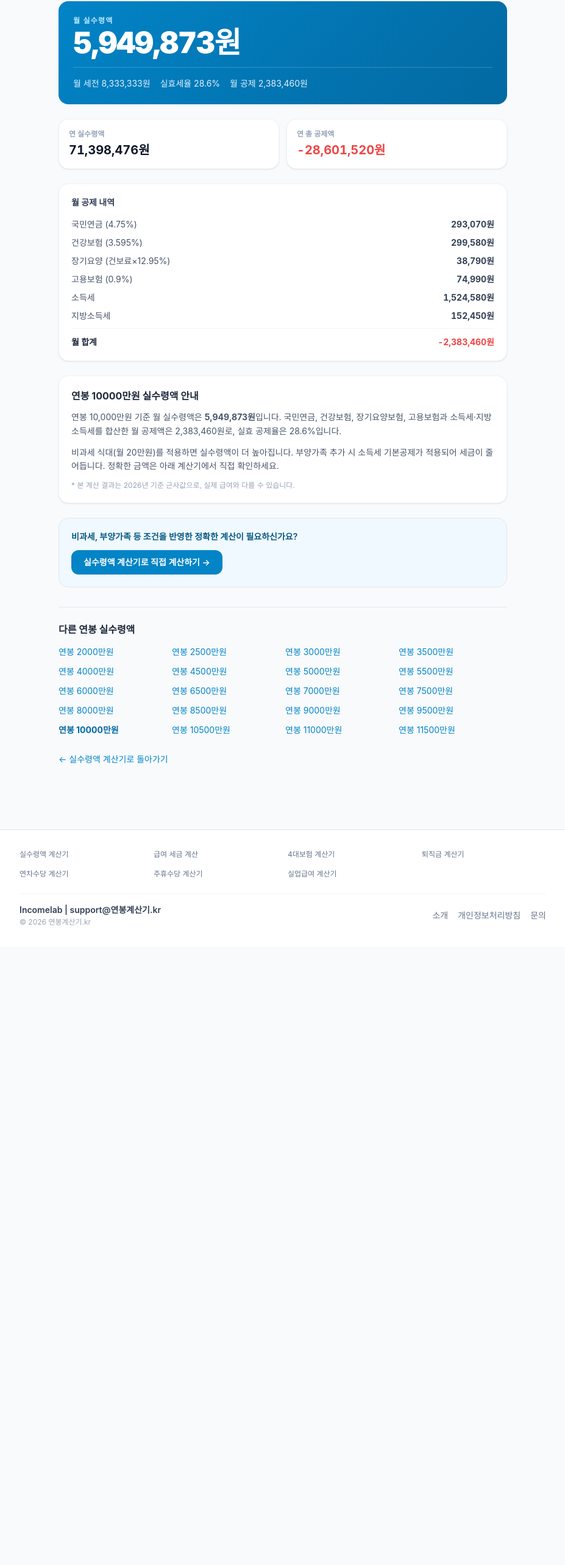
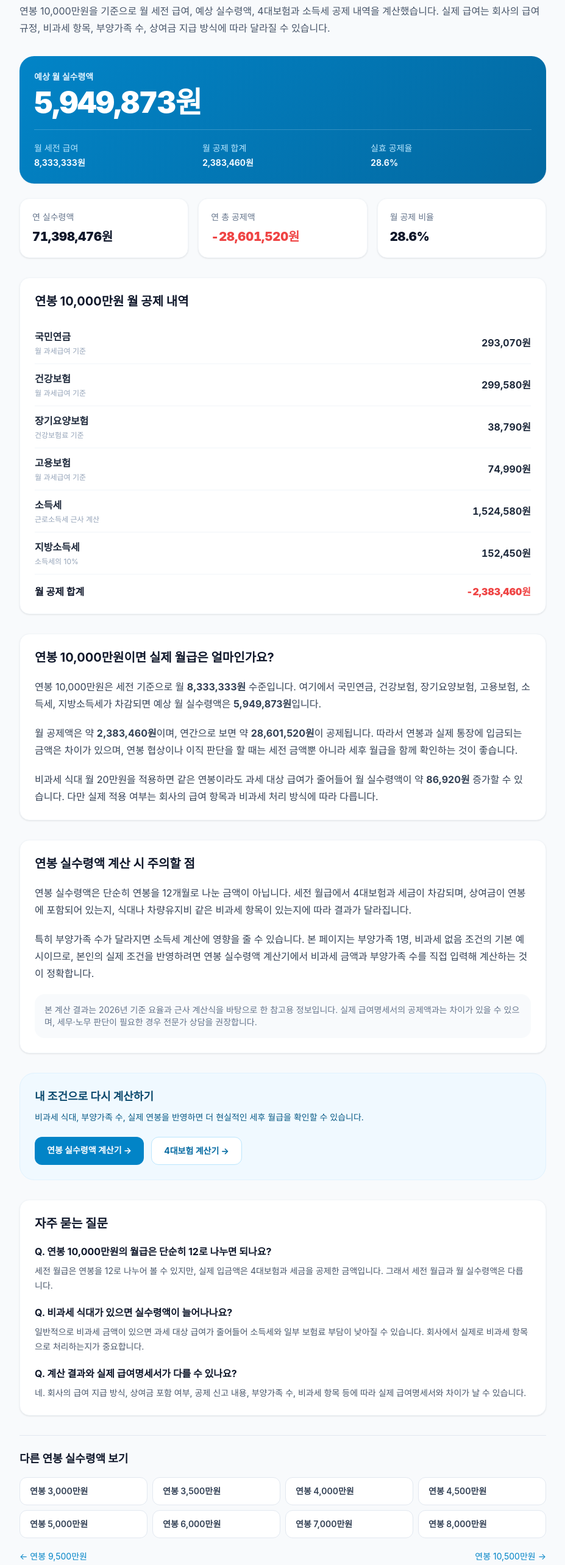
Before and after one commit to YG-coder/salary-calculator, a Next.js app: page /salary/10000 in a window 1280 px wide. Shown: the part 231-2797 px from the top of the page at 61% size, without its empty margins (176-1103 px from the left). Before the commit the page ends 1783 px from the top, so only its background shows below. Built offline with nearby package versions, Linux system fonts and the light colour scheme; a web font is replaced by a local one.

Commit message:
feat: enhance salary detail seo pages

```diff
--- a/src/app/salary/[amount]/page.tsx
+++ b/src/app/salary/[amount]/page.tsx
@@ -1,45 +1,104 @@
 /**
  * src/app/salary/[amount]/page.tsx
- * 연봉별 실수령액 정적 페이지
+ * 연봉별 실수령액 정적 SEO 페이지
  */
 
 import type { Metadata } from 'next'
 import Link from 'next/link'
+import { notFound } from 'next/navigation'
 import { calculateSalary, formatKRW } from '@/lib/salary'
-import { SITE_NAME, TAX_YEAR } from '@/lib/constants'
+import { SITE_URL, SITE_NAME, TAX_YEAR } from '@/lib/constants'
+
+type PageProps = {
+  params: Promise<{
+    amount: string
+  }>
+}
+
+const SALARY_AMOUNTS = Array.from(
+    { length: Math.floor((15000 - 2000) / 500) + 1 },
+    (_, i) => 2000 + i * 500,
+)
+
+function parseAmount(value: string) {
+  const parsed = Number(value)
+
+  if (!Number.isInteger(parsed)) return null
+  if (parsed < 2000 || parsed > 15000) return null
+  if (parsed % 500 !== 0) return null
+
+  return parsed
+}
 
 export async function generateStaticParams() {
-  const list = []
-  for (let i = 2000; i <= 15000; i += 500) {
-    list.push({ amount: String(i) })
-  }
-  return list
+  return SALARY_AMOUNTS.map((amount) => ({
+    amount: String(amount),
+  }))
 }
 
 export async function generateMetadata({
                                          params,
-}: {
-  params: Promise<{ amount: string }>
-}): Promise<Metadata> {
+                                       }: PageProps): Promise<Metadata> {
   const { amount } = await params
-  const parsed = parseInt(amount, 10)
-  if (isNaN(parsed)) return {}
+  const parsed = parseAmount(amount)
+
+  if (!parsed) {
     return {
-    title: `연봉 ${parsed}만원 실수령액 ${TAX_YEAR} | ${SITE_NAME}`,
-    description: `연봉 ${parsed}만원 월 실수령액 및 4대보험·소득세 공제 내역. ${TAX_YEAR}년 기준.`,
+      title: `연봉 실수령액 계산기 | ${SITE_NAME}`,
     }
   }
 
-export default async function SalaryDetailPage({
-  params,
-}: {
-  params: Promise<{ amount: string }>
-}) {
+  const annual = parsed * 10_000
+  const result = calculateSalary({
+    annualSalary: annual,
+    nonTaxable: 0,
+    dependents: 1,
+  })
+
+  const title = `연봉 ${parsed.toLocaleString()}만원 실수령액 | ${TAX_YEAR}년 세후 월급`
+  const description = `연봉 ${parsed.toLocaleString()}만원 기준 월 실수령액은 약 ${formatKRW(
+      result.monthlyNet,
+  )}입니다. 4대보험, 소득세, 지방소득세 공제 내역과 세전·세후 차이를 확인하세요.`
+
+  const url = `${SITE_URL}/salary/${parsed}`
+
+  return {
+    title,
+    description,
+    alternates: {
+      canonical: url,
+    },
+    openGraph: {
+      type: 'article',
+      locale: 'ko_KR',
+      url,
+      siteName: SITE_NAME,
+      title,
+      description,
+      images: [
+        {
+          url: `${SITE_URL}/og-image.png`,
+          width: 1200,
+          height: 630,
+          alt: `${SITE_NAME} 연봉 ${parsed}만원 실수령액`,
+        },
+      ],
+    },
+    twitter: {
+      card: 'summary_large_image',
+      title,
+      description,
+      images: [`${SITE_URL}/og-image.png`],
+    },
+  }
+}
+
+export default async function SalaryDetailPage({ params }: PageProps) {
   const { amount } = await params
-  const parsed = parseInt(amount, 10)
+  const parsed = parseAmount(amount)
 
-  if (isNaN(parsed)) {
-    return <div className="p-10">잘못된 접근입니다.</div>
+  if (!parsed) {
+    notFound()
   }
 
   const annual = parsed * 10_000
@@ -51,136 +110,333 @@ export default async function SalaryDetailPage({
   })
 
   const deductionRate = ((result.annualDeduction / annual) * 100).toFixed(1)
+  const monthlyDeductionRate = (
+      (result.breakdown.totalDeduction / result.monthlyGross) *
+      100
+  ).toFixed(1)
+
+  const withMealAllowance = calculateSalary({
+    annualSalary: annual,
+    nonTaxable: 200_000,
+    dependents: 1,
+  })
+
+  const mealAllowanceDiff = withMealAllowance.monthlyNet - result.monthlyNet
+
+  const prevAmount = SALARY_AMOUNTS.includes(parsed - 500)
+      ? parsed - 500
+      : null
+
+  const nextAmount = SALARY_AMOUNTS.includes(parsed + 500)
+      ? parsed + 500
+      : null
 
   const breakdownRows = [
-    { label: '국민연금 (4.75%)', value: formatKRW(result.breakdown.nationalPension) },
-    { label: '건강보험 (3.595%)', value: formatKRW(result.breakdown.healthInsurance) },
-    { label: '장기요양 (건보료×12.95%)', value: formatKRW(result.breakdown.longTermCare) },
-    { label: '고용보험 (0.9%)', value: formatKRW(result.breakdown.employment) },
-    { label: '소득세', value: formatKRW(result.breakdown.incomeTax) },
-    { label: '지방소득세', value: formatKRW(result.breakdown.localTax) },
+    {
+      label: '국민연금',
+      desc: '월 과세급여 기준',
+      value: result.breakdown.nationalPension,
+    },
+    {
+      label: '건강보험',
+      desc: '월 과세급여 기준',
+      value: result.breakdown.healthInsurance,
+    },
+    {
+      label: '장기요양보험',
+      desc: '건강보험료 기준',
+      value: result.breakdown.longTermCare,
+    },
+    {
+      label: '고용보험',
+      desc: '월 과세급여 기준',
+      value: result.breakdown.employment,
+    },
+    {
+      label: '소득세',
+      desc: '근로소득세 근사 계산',
+      value: result.breakdown.incomeTax,
+    },
+    {
+      label: '지방소득세',
+      desc: '소득세의 10%',
+      value: result.breakdown.localTax,
+    },
   ]
 
+  const relatedAmounts = [3000, 3500, 4000, 4500, 5000, 6000, 7000, 8000].filter(
+      (value) => value !== parsed,
+  )
+
   return (
-    <main className="max-w-3xl mx-auto px-4 py-10">
-      <nav className="text-sm text-slate-400 mb-6">
-        <Link href="/" className="hover:text-brand-600 transition-colors">홈</Link>
+      <main className="mx-auto max-w-4xl px-4 py-10">
+        <nav className="mb-6 text-sm text-slate-400">
+          <Link href="/" className="hover:text-brand-600">
+            홈
+          </Link>
           <span className="mx-2">›</span>
-        <Link href="/salary-calculator" className="hover:text-brand-600 transition-colors">실수령액 계산기</Link>
+          <Link href="/salary-calculator" className="hover:text-brand-600">
+            연봉 실수령액 계산기
+          </Link>
           <span className="mx-2">›</span>
-        <span className="text-slate-600">연봉 {parsed}만원</span>
+          <span className="text-slate-600">연봉 {parsed.toLocaleString()}만원</span>
         </nav>
 
-      <h1 className="text-2xl sm:text-3xl font-bold mb-2">
+        <section className="mb-8">
+          <p className="mb-3 inline-flex rounded-full bg-brand-50 px-3 py-1 text-xs font-semibold text-brand-700">
+            {TAX_YEAR}년 기준 · 부양가족 1명 · 비과세 없음
+          </p>
+
+          <h1 className="text-3xl font-black tracking-tight text-slate-950 sm:text-4xl">
             연봉 {parsed.toLocaleString()}만원 실수령액
           </h1>
-      <p className="text-slate-500 mb-6">{TAX_YEAR}년 기준 · 부양가족 1명(본인) · 비과세 없음</p>
 
-      {/* 메인 결과 */}
-      <div
-        className="rounded-2xl p-6 text-white mb-6"
-        style={{ background: 'linear-gradient(135deg, #0284c7 0%, #0369a1 100%)' }}
-      >
-        <p className="text-sky-200 text-xs font-semibold uppercase tracking-widest mb-1">월 실수령액</p>
-        <p className="text-4xl sm:text-5xl font-black tracking-tight tabular-nums leading-none">
-          {formatKRW(result.monthlyNet)}
-        </p>
-        <div className="mt-4 pt-4 border-t border-white/20 flex flex-wrap gap-x-4 gap-y-1 text-sm text-sky-100">
-          <span>월 세전 {formatKRW(result.monthlyGross)}</span>
-          <span>실효세율 {deductionRate}%</span>
-          <span>월 공제 {formatKRW(result.breakdown.totalDeduction)}</span>
-        </div>
-      </div>
-
-      {/* 연간 요약 */}
-      <div className="grid grid-cols-2 gap-3 mb-6">
-        <div className="card p-4">
-          <p className="text-xs font-semibold text-slate-400 mb-1">연 실수령액</p>
-          <p className="text-xl font-bold text-slate-900 tabular-nums">{formatKRW(result.annualNet)}</p>
-        </div>
-        <div className="card p-4">
-          <p className="text-xs font-semibold text-slate-400 mb-1">연 총 공제액</p>
-          <p className="text-xl font-bold text-red-500 tabular-nums">-{formatKRW(result.annualDeduction)}</p>
-        </div>
-      </div>
-
-      {/* 월 공제 내역 */}
-      <div className="card p-5 mb-6">
-        <h2 className="text-sm font-bold text-slate-700 mb-4">월 공제 내역</h2>
-        <ul className="space-y-2.5">
-          {breakdownRows.map((row) => (
-            <li key={row.label} className="flex items-center justify-between">
-              <span className="text-sm text-slate-600">{row.label}</span>
-              <span className="text-sm font-bold text-slate-700 tabular-nums">{row.value}</span>
-            </li>
-          ))}
-          <li className="flex items-center justify-between pt-3 border-t border-slate-100">
-            <span className="text-sm font-bold text-slate-800">월 합계</span>
-            <span className="text-sm font-bold text-red-500 tabular-nums">
-              -{formatKRW(result.breakdown.totalDeduction)}
-            </span>
-          </li>
-        </ul>
-      </div>
-
-      {/* 설명 */}
-      <section className="card p-5 mb-6 space-y-3">
-        <h2 className="text-base font-bold text-slate-800">연봉 {parsed}만원 실수령액 안내</h2>
-        <p className="text-sm text-slate-600 leading-relaxed">
-          연봉 {parsed.toLocaleString()}만원 기준 월 실수령액은 <strong>{formatKRW(result.monthlyNet)}</strong>입니다.
-          국민연금, 건강보험, 장기요양보험, 고용보험과 소득세·지방소득세를 합산한 월 공제액은{' '}
-          {formatKRW(result.breakdown.totalDeduction)}로, 실효 공제율은 {deductionRate}%입니다.
-        </p>
-        <p className="text-sm text-slate-600 leading-relaxed">
-          비과세 식대(월 20만원)를 적용하면 실수령액이 더 높아집니다.
-          부양가족 추가 시 소득세 기본공제가 적용되어 세금이 줄어듭니다.
-          정확한 금액은 아래 계산기에서 직접 확인하세요.
-        </p>
-        <p className="text-xs text-slate-400">
-          * 본 계산 결과는 {TAX_YEAR}년 기준 근사값으로, 실제 급여와 다를 수 있습니다.
+          <p className="mt-4 text-base leading-7 text-slate-600">
+            연봉 {parsed.toLocaleString()}만원을 기준으로 월 세전 급여, 예상
+            실수령액, 4대보험과 소득세 공제 내역을 계산했습니다. 실제 급여는
+            회사의 급여 규정, 비과세 항목, 부양가족 수, 상여금 지급 방식에 따라
+            달라질 수 있습니다.
           </p>
         </section>
 
-      {/* CTA */}
-      <div className="rounded-2xl border bg-brand-50 p-5 mb-8">
-        <p className="text-sm font-semibold text-brand-800 mb-3">
-          비과세, 부양가족 등 조건을 반영한 정확한 계산이 필요하신가요?
+        <section
+            className="mb-6 rounded-3xl p-6 text-white shadow-sm"
+            style={{
+              background: 'linear-gradient(135deg, #0284c7 0%, #0369a1 100%)',
+            }}
+        >
+          <p className="mb-2 text-sm font-semibold text-sky-100">예상 월 실수령액</p>
+          <p className="text-4xl font-black tracking-tight tabular-nums sm:text-5xl">
+            {formatKRW(result.monthlyNet)}
           </p>
+
+          <div className="mt-5 grid gap-3 border-t border-white/20 pt-5 text-sm text-sky-50 sm:grid-cols-3">
+            <div>
+              <p className="text-sky-200">월 세전 급여</p>
+              <p className="mt-1 font-bold tabular-nums">
+                {formatKRW(result.monthlyGross)}
+              </p>
+            </div>
+            <div>
+              <p className="text-sky-200">월 공제 합계</p>
+              <p className="mt-1 font-bold tabular-nums">
+                {formatKRW(result.breakdown.totalDeduction)}
+              </p>
+            </div>
+            <div>
+              <p className="text-sky-200">실효 공제율</p>
+              <p className="mt-1 font-bold tabular-nums">{deductionRate}%</p>
+            </div>
+          </div>
+        </section>
+
+        <section className="mb-8 grid gap-4 sm:grid-cols-3">
+          <div className="card p-5">
+            <p className="text-sm text-slate-500">연 실수령액</p>
+            <p className="mt-2 text-xl font-black text-slate-900 tabular-nums">
+              {formatKRW(result.annualNet)}
+            </p>
+          </div>
+
+          <div className="card p-5">
+            <p className="text-sm text-slate-500">연 총 공제액</p>
+            <p className="mt-2 text-xl font-black text-red-500 tabular-nums">
+              -{formatKRW(result.annualDeduction)}
+            </p>
+          </div>
+
+          <div className="card p-5">
+            <p className="text-sm text-slate-500">월 공제 비율</p>
+            <p className="mt-2 text-xl font-black text-slate-900 tabular-nums">
+              {monthlyDeductionRate}%
+            </p>
+          </div>
+        </section>
+
+        <section className="card mb-8 p-6">
+          <h2 className="text-xl font-bold text-slate-900">
+            연봉 {parsed.toLocaleString()}만원 월 공제 내역
+          </h2>
+
+          <ul className="mt-5 divide-y divide-slate-100">
+            {breakdownRows.map((row) => (
+                <li
+                    key={row.label}
+                    className="flex items-center justify-between gap-4 py-3"
+                >
+                  <div>
+                    <p className="font-semibold text-slate-800">{row.label}</p>
+                    <p className="mt-1 text-xs text-slate-400">{row.desc}</p>
+                  </div>
+                  <p className="font-bold text-slate-800 tabular-nums">
+                    {formatKRW(row.value)}
+                  </p>
+                </li>
+            ))}
+
+            <li className="flex items-center justify-between gap-4 pt-4">
+              <p className="font-bold text-slate-900">월 공제 합계</p>
+              <p className="font-black text-red-500 tabular-nums">
+                -{formatKRW(result.breakdown.totalDeduction)}
+              </p>
+            </li>
+          </ul>
+        </section>
+
+        <section className="card mb-8 space-y-5 p-6 leading-7 text-slate-700">
+          <h2 className="text-xl font-bold text-slate-900">
+            연봉 {parsed.toLocaleString()}만원이면 실제 월급은 얼마인가요?
+          </h2>
+
+          <p>
+            연봉 {parsed.toLocaleString()}만원은 세전 기준으로 월{' '}
+            <strong>{formatKRW(result.monthlyGross)}</strong> 수준입니다. 여기에서
+            국민연금, 건강보험, 장기요양보험, 고용보험, 소득세, 지방소득세가
+            차감되면 예상 월 실수령액은{' '}
+            <strong>{formatKRW(result.monthlyNet)}</strong>입니다.
+          </p>
+
+          <p>
+            월 공제액은 약{' '}
+            <strong>{formatKRW(result.breakdown.totalDeduction)}</strong>이며,
+            연간으로 보면 약 <strong>{formatKRW(result.annualDeduction)}</strong>이
+            공제됩니다. 따라서 연봉과 실제 통장에 입금되는 금액은 차이가 있으며,
+            연봉 협상이나 이직 판단을 할 때는 세전 금액뿐 아니라 세후 월급을 함께
+            확인하는 것이 좋습니다.
+          </p>
+
+          <p>
+            비과세 식대 월 20만원을 적용하면 같은 연봉이라도 과세 대상 급여가
+            줄어들어 월 실수령액이 약{' '}
+            <strong>{formatKRW(mealAllowanceDiff)}</strong> 증가할 수 있습니다.
+            다만 실제 적용 여부는 회사의 급여 항목과 비과세 처리 방식에 따라
+            다릅니다.
+          </p>
+        </section>
+
+        <section className="card mb-8 space-y-5 p-6 leading-7 text-slate-700">
+          <h2 className="text-xl font-bold text-slate-900">
+            연봉 실수령액 계산 시 주의할 점
+          </h2>
+
+          <p>
+            연봉 실수령액은 단순히 연봉을 12개월로 나눈 금액이 아닙니다. 세전
+            월급에서 4대보험과 세금이 차감되며, 상여금이 연봉에 포함되어 있는지,
+            식대나 차량유지비 같은 비과세 항목이 있는지에 따라 결과가 달라집니다.
+          </p>
+
+          <p>
+            특히 부양가족 수가 달라지면 소득세 계산에 영향을 줄 수 있습니다.
+            본 페이지는 부양가족 1명, 비과세 없음 조건의 기본 예시이므로, 본인의
+            실제 조건을 반영하려면 연봉 실수령액 계산기에서 비과세 금액과
+            부양가족 수를 직접 입력해 계산하는 것이 정확합니다.
+          </p>
+
+          <p className="rounded-2xl bg-slate-50 p-4 text-sm text-slate-500">
+            본 계산 결과는 {TAX_YEAR}년 기준 요율과 근사 계산식을 바탕으로 한
+            참고용 정보입니다. 실제 급여명세서의 공제액과는 차이가 있을 수 있으며,
+            세무·노무 판단이 필요한 경우 전문가 상담을 권장합니다.
+          </p>
+        </section>
+
+        <section className="mb-8 rounded-3xl border border-brand-100 bg-brand-50 p-6">
+          <h2 className="text-lg font-bold text-brand-900">
+            내 조건으로 다시 계산하기
+          </h2>
+          <p className="mt-2 text-sm leading-6 text-brand-800">
+            비과세 식대, 부양가족 수, 실제 연봉을 반영하면 더 현실적인 세후 월급을
+            확인할 수 있습니다.
+          </p>
+
+          <div className="mt-5 flex flex-wrap gap-3">
             <Link
                 href="/salary-calculator"
-          className="inline-flex rounded-xl bg-brand-600 px-5 py-2.5 text-sm font-semibold text-white hover:bg-brand-700 transition-colors"
+                className="rounded-xl bg-brand-600 px-5 py-3 text-sm font-bold text-white hover:bg-brand-700"
             >
-          실수령액 계산기로 직접 계산하기 →
+              연봉 실수령액 계산기 →
+            </Link>
+
+            <Link
+                href="/social-insurance-calculator"
+                className="rounded-xl border border-brand-200 bg-white px-5 py-3 text-sm font-bold text-brand-700 hover:bg-brand-50"
+            >
+              4대보험 계산기 →
             </Link>
           </div>
+        </section>
 
-      {/* 다른 연봉 */}
-      <div className="border-t pt-6">
-        <h2 className="text-base font-bold mb-3 text-slate-800">다른 연봉 실수령액</h2>
-        <ul className="grid grid-cols-2 sm:grid-cols-4 gap-2">
-          {Array.from({ length: 20 }, (_, i) => {
-            const val = 2000 + i * 500
-            return (
-              <li key={val}>
-                <Link
-                  href={`/salary/${val}`}
-                  className={`text-sm transition-colors ${
-                    val === parsed ? 'font-bold text-brand-700' : 'text-brand-600 hover:underline'
-                  }`}
-                >
-                  연봉 {val}만원
-                </Link>
-              </li>
-            )
-          })}
-        </ul>
+        <section className="card mb-8 p-6">
+          <h2 className="text-xl font-bold text-slate-900">자주 묻는 질문</h2>
+
+          <div className="mt-5 space-y-5">
+            <div>
+              <h3 className="font-bold text-slate-900">
+                Q. 연봉 {parsed.toLocaleString()}만원의 월급은 단순히 12로 나누면 되나요?
+              </h3>
+              <p className="mt-2 text-sm leading-6 text-slate-600">
+                세전 월급은 연봉을 12로 나누어 볼 수 있지만, 실제 입금액은
+                4대보험과 세금을 공제한 금액입니다. 그래서 세전 월급과 월
+                실수령액은 다릅니다.
+              </p>
             </div>
 
-      <div className="mt-6">
-        <Link href="/salary-calculator" className="text-sm text-brand-600 hover:underline">
-          ← 실수령액 계산기로 돌아가기
+            <div>
+              <h3 className="font-bold text-slate-900">
+                Q. 비과세 식대가 있으면 실수령액이 늘어나나요?
+              </h3>
+              <p className="mt-2 text-sm leading-6 text-slate-600">
+                일반적으로 비과세 금액이 있으면 과세 대상 급여가 줄어들어
+                소득세와 일부 보험료 부담이 낮아질 수 있습니다. 회사에서 실제로
+                비과세 항목으로 처리하는지가 중요합니다.
+              </p>
+            </div>
+
+            <div>
+              <h3 className="font-bold text-slate-900">
+                Q. 계산 결과와 실제 급여명세서가 다를 수 있나요?
+              </h3>
+              <p className="mt-2 text-sm leading-6 text-slate-600">
+                네. 회사의 급여 지급 방식, 상여금 포함 여부, 공제 신고 내용,
+                부양가족 수, 비과세 항목 등에 따라 실제 급여명세서와 차이가 날 수
+                있습니다.
+              </p>
+            </div>
+          </div>
+        </section>
+
+        <section className="mb-8 border-t border-slate-200 pt-6">
+          <h2 className="text-lg font-bold text-slate-900">다른 연봉 실수령액 보기</h2>
+
+          <div className="mt-4 grid grid-cols-2 gap-2 sm:grid-cols-4">
+            {relatedAmounts.map((value) => (
+                <Link
+                    key={value}
+                    href={`/salary/${value}`}
+                    className="rounded-xl border border-slate-200 bg-white px-4 py-3 text-sm font-semibold text-slate-700 hover:border-brand-200 hover:bg-brand-50 hover:text-brand-700"
+                >
+                  연봉 {value.toLocaleString()}만원
                 </Link>
+            ))}
           </div>
+
+          <div className="mt-5 flex justify-between text-sm">
+            {prevAmount ? (
+                <Link href={`/salary/${prevAmount}`} className="text-brand-600 hover:underline">
+                  ← 연봉 {prevAmount.toLocaleString()}만원
+                </Link>
+            ) : (
+                <span />
+            )}
+
+            {nextAmount ? (
+                <Link href={`/salary/${nextAmount}`} className="text-brand-600 hover:underline">
+                  연봉 {nextAmount.toLocaleString()}만원 →
+                </Link>
+            ) : (
+                <span />
+            )}
+          </div>
+        </section>
       </main>
   )
 }
```
Also changed, not shown: src/components/ui/AdSlot.tsx (+20 -0 lines). Lines whose indentation alone changed are shown as unchanged.
